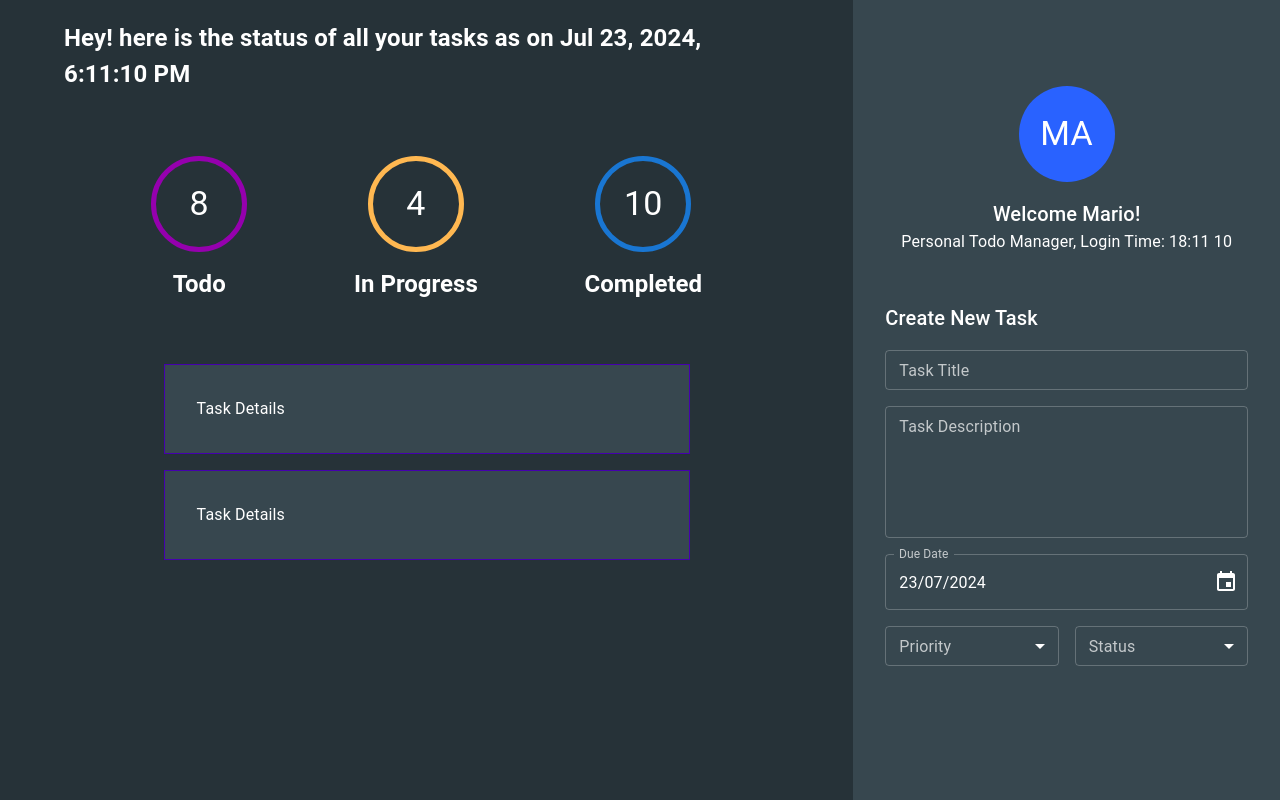
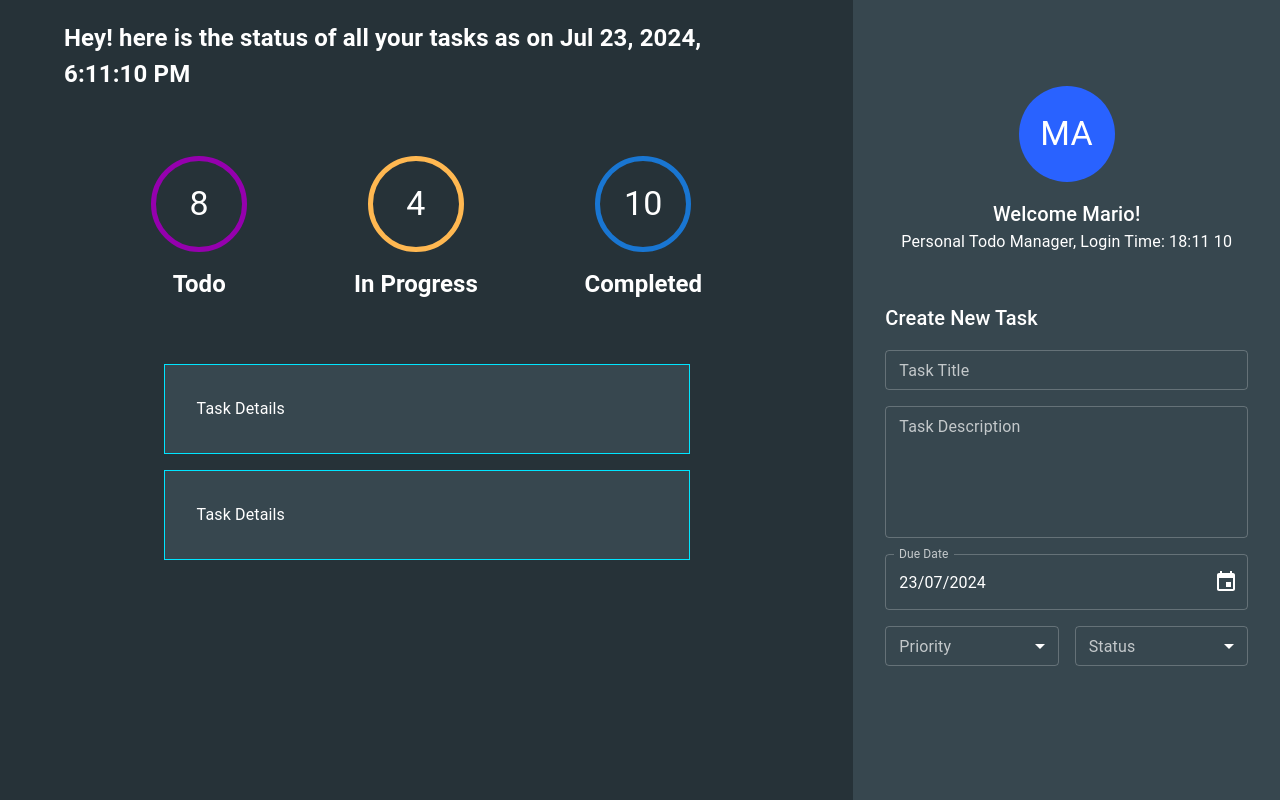
Before and after one commit to chandanch/personal-todos-webapp, a React (Create React App) app: page / in a window 1280 px wide. Built offline with nearby package versions, Linux system fonts and the light colour scheme.

Commit message:
update border color for task comp

```diff
--- a/src/components/task/task.tsx
+++ b/src/components/task/task.tsx
@@ -15,7 +15,7 @@ const Task: FC = (): ReactElement => {
                     width: '100%',
                     backgroundColor: 'background.paper',
                     border: '1px solid',
-                    borderColor: 'secondary.dark',
+                    borderColor: 'info.main',
                 }}
             >
                 Task Details
```
